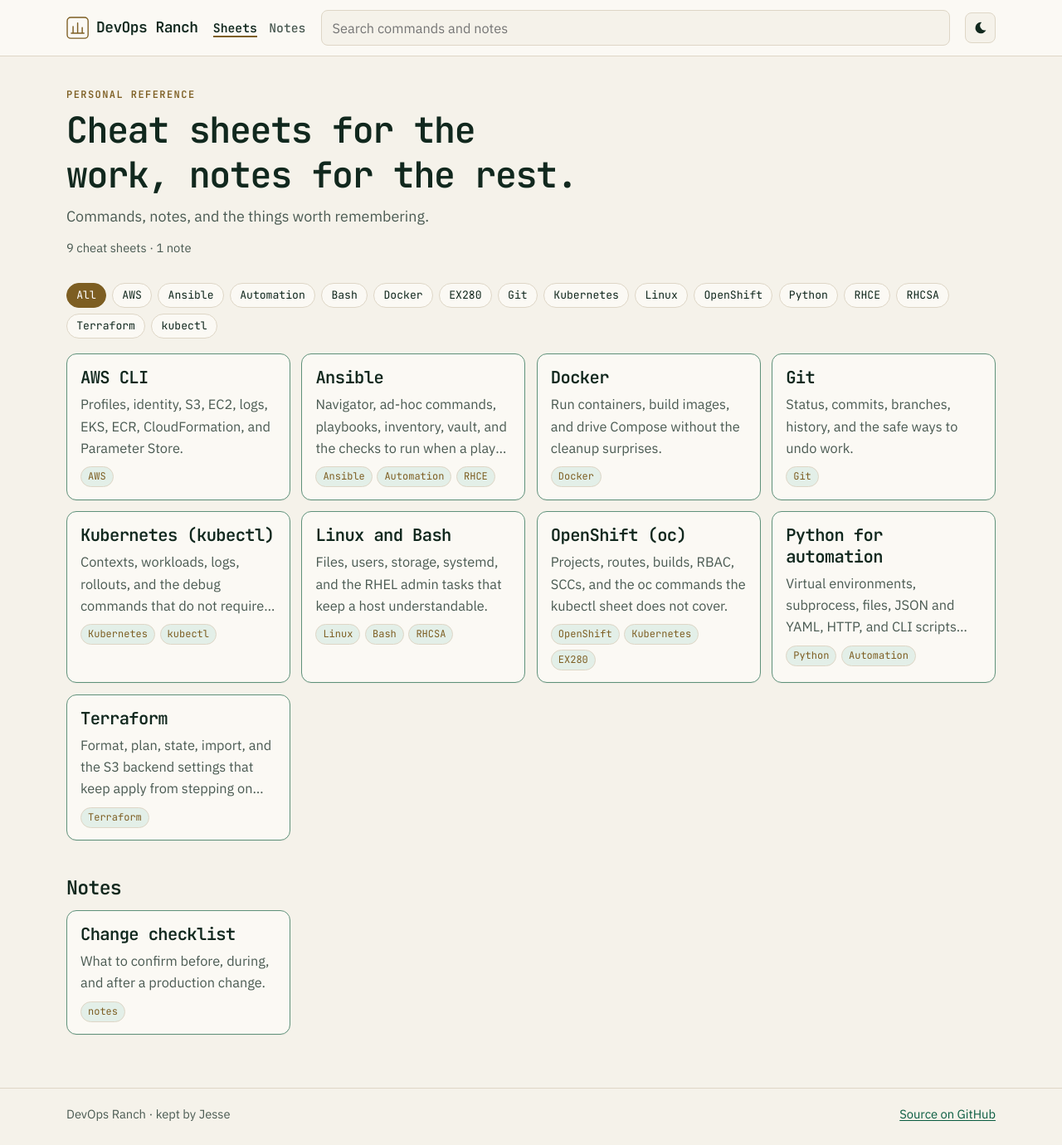
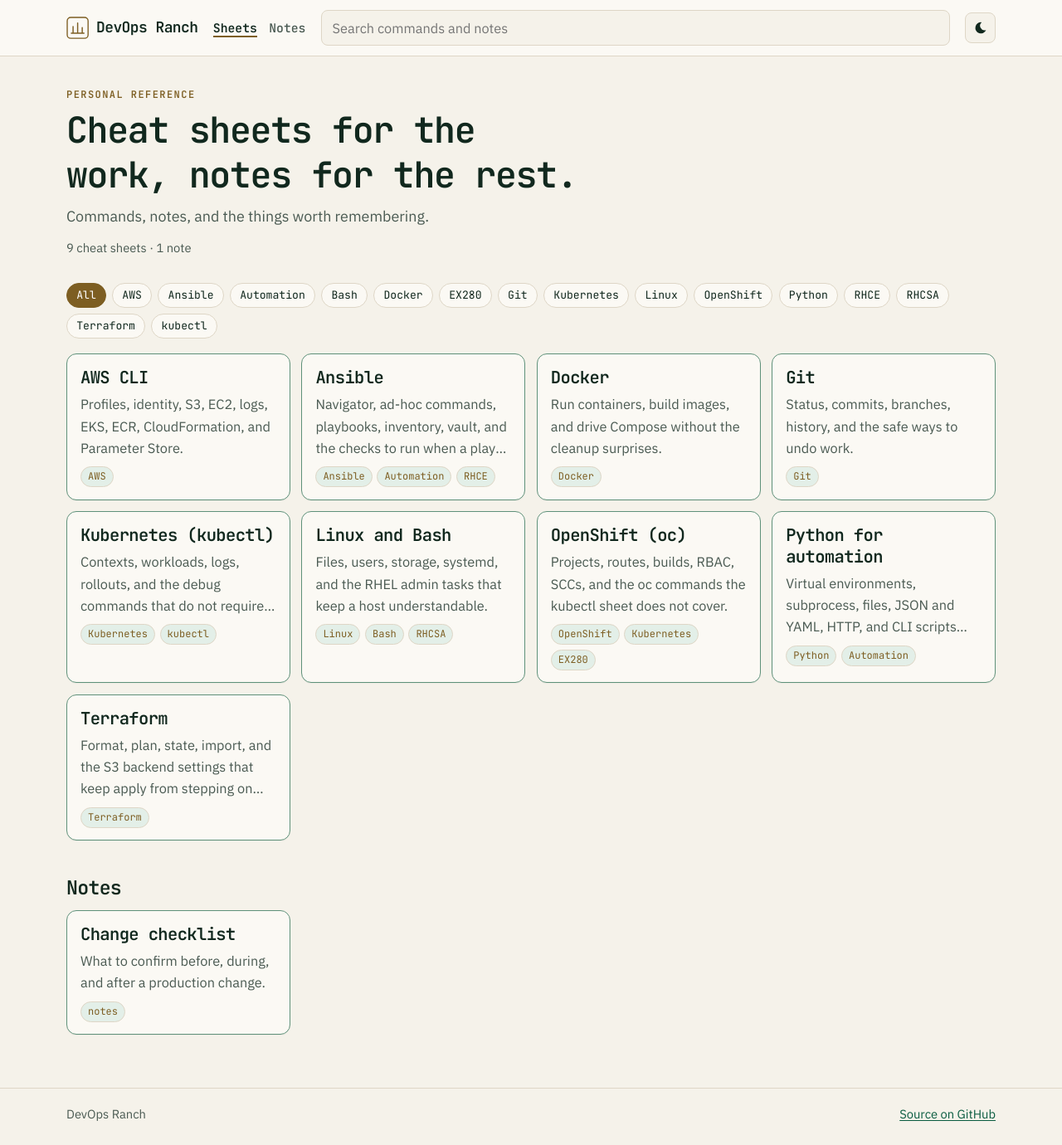
Before and after one commit to devopscowboy/DevOpsRanch, a Jekyll site: the page built from index.html, in a window 1280 px wide and 1380 px high. Shown: the whole window at 83% size. Built offline with Jekyll 4.4.1, drawn with Linux system fonts in a browser that asks for light colours.

Commit message:
Drop the owner name and hosting notes from the public README and site chrome.
Visitors now get a short site description, and the footer and Jekyll author field no longer name the owner.

Co-authored-by: The DevOps Cowboy <devopscowboy@users.noreply.github.com>

```diff
--- a/_config.yml
+++ b/_config.yml
@@ -4,7 +4,6 @@ tagline: Commands, notes, and the things worth remembering.
 url: https://devopsranch.com
 baseurl: ""
 lang: en
-author: Jesse
 
 # GitHub Pages defaults to the Primer theme. Null keeps our layouts and CSS.
 theme: null
--- a/_includes/footer.html
+++ b/_includes/footer.html
@@ -1,6 +1,6 @@
 <footer class="site-footer">
   <div class="wrap footer-inner">
-    <p>DevOps Ranch · kept by Jesse</p>
+    <p>DevOps Ranch</p>
     <p><a href="https://github.com/devopscowboy/DevOpsRanch">Source on GitHub</a></p>
   </div>
 </footer>
```
Also changed, not shown: README.md.
